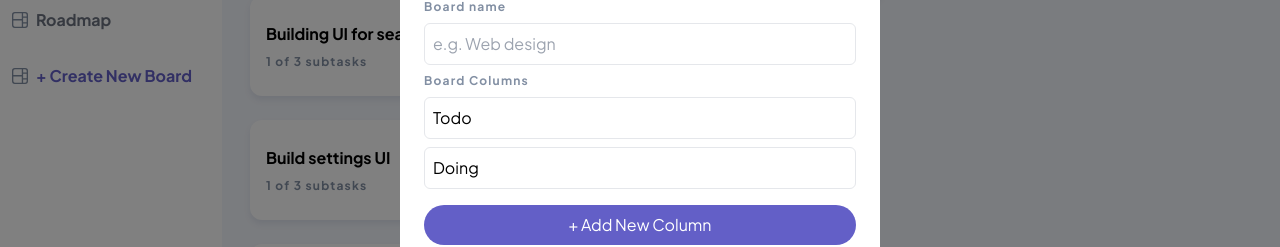
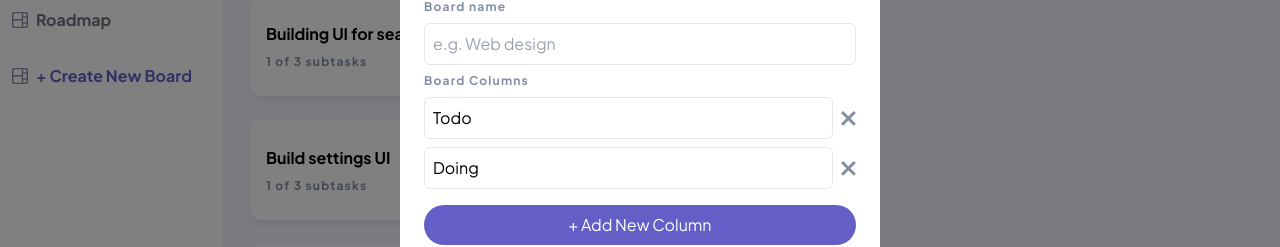
Before and after one commit to razvanparos/kanban, a React (Create React App) app: page / in a window 1280 px wide. Both pictures are taken after a click on the element "+ Create New Board". Shown: the part 272-519 px from the top of the page. Built offline with nearby package versions, Linux system fonts and the light colour scheme.

Commit message:
new board updates

```diff
--- a/src/Components/Main.jsx
+++ b/src/Components/Main.jsx
@@ -2,6 +2,7 @@ import {useEffect, useState } from "react";
 import boardIcon from "../Assets/icon-board.29b48f5174742b4dd3a04f52d710293c.svg"
 import hideIcon from "../Assets/icon-hide-sidebar.0e2c68ccd652fb10d8ba0c0c7f3a2f60.svg"
 import showIcon from "../Assets/icon-show-sidebar.b186c9a8e4a2e4d7d83e0676d3e128fc.svg"
+import x from '../Assets/icon-cross.d4ca9e0d2a82f7ea4ae08238a42f84ed.svg'
 
 function Main(props) {
   const [newBoard, setNewBoard] = useState({
@@ -68,6 +69,14 @@ function Main(props) {
     setNewBoard((prevBoard) => {
       let updatedColumns = [...prevBoard.columns, {columnName:''}]
       return { ...prevBoard, columns: updatedColumns};
+    });
+  }
+
+  const handleRemoveColumn=(index)=>{
+    console.log(index)
+    setNewBoard((prevBoard) => {
+      const updatedColumns = prevBoard.columns.filter((c,i)=>i!=index)
+      return { ...prevBoard, columns: updatedColumns };
     });
   }
 
@@ -149,7 +158,10 @@ function Main(props) {
             <div className="flex flex-col gap-2">
               <p className="font-bold text-asd text-xs tracking-widest">Board Columns</p>
               {newBoard.columns.map((c,i)=>{
-                return <input key={i} type="text" value={c.columnName} onChange={(e)=>{handleColumnNameChange(i, e.target.value)}} className="placeholder:text-sm border-[1px] w-full p-2 rounded-md"/>
+                return <div className="flex items-center" key={i}>
+                    <input type="text" value={c.columnName} onChange={(e)=>{handleColumnNameChange(i, e.target.value)}} className="placeholder:text-sm border-[1px] w-full p-2 rounded-md"/>
+                    <img src={x} onClick={()=>{handleRemoveColumn(i)}} alt="" className="h-full ml-2 cursor-pointer"/>
+                </div>
               })}
             </div>
             <p className="text-red-600 font-bold">{errorMsg}</p>
```
Also changed, not shown: src/Assets/icon-cross.d4ca9e0d2a82f7ea4ae08238a42f84ed.svg (added).
